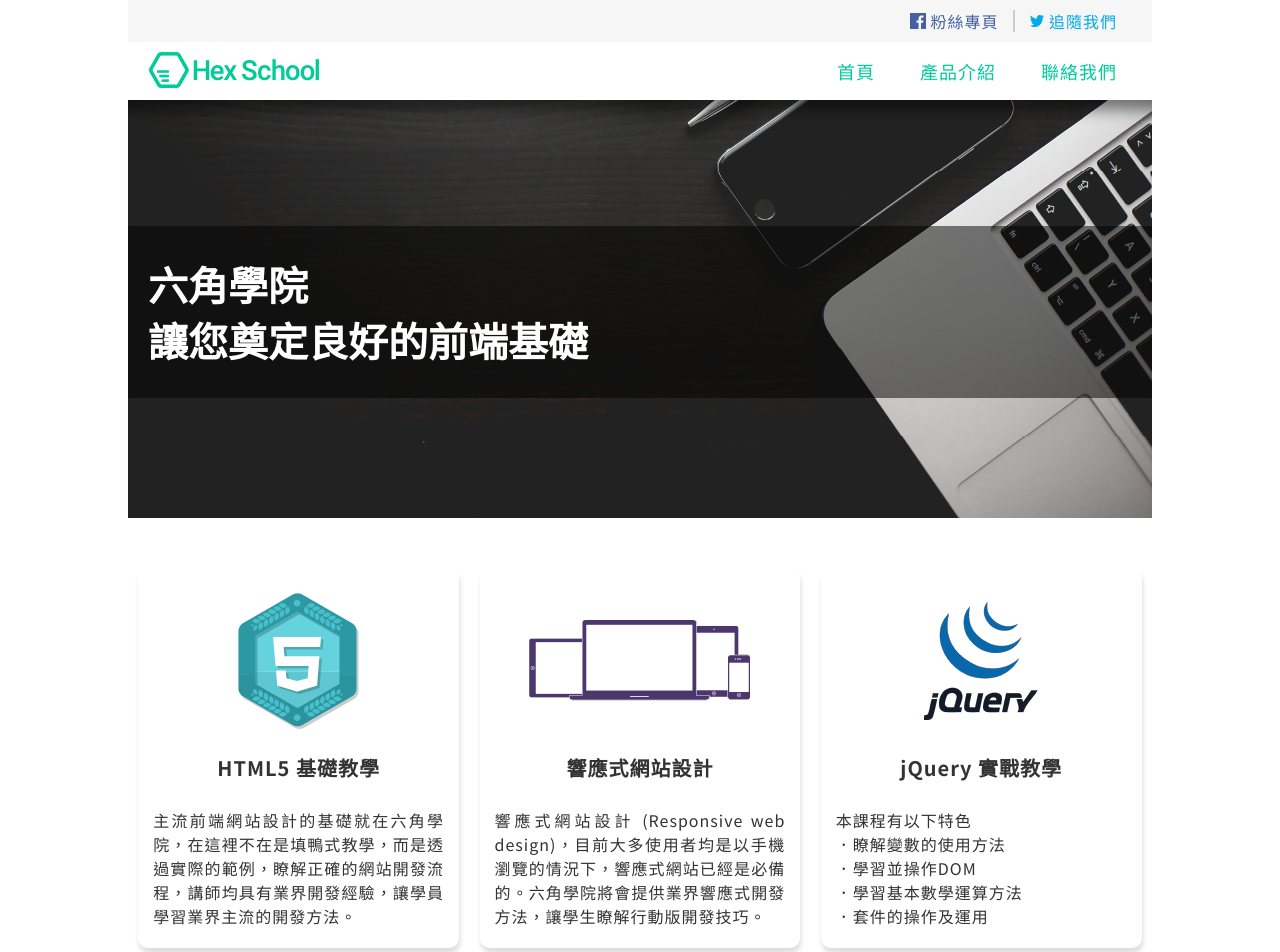
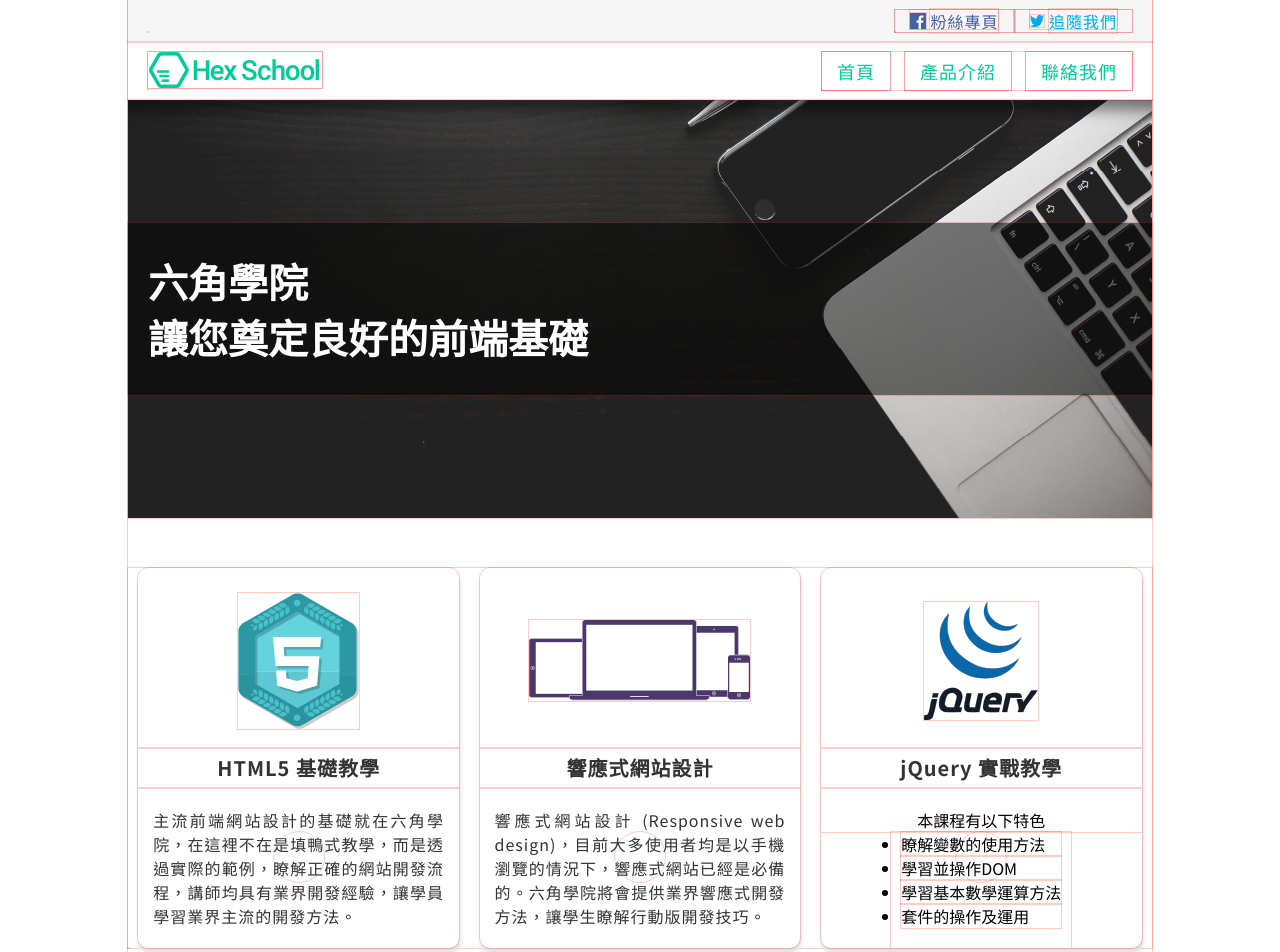
Before and after one commit to tingminitime/HTML-CSS-FinalProject, a plain HTML site: page index.html in a window 1280 px wide. Shown: the top 952 px of the page. Drawn offline with Linux system fonts and the light colour scheme; files whose address does not match are found by name.

Commit message:
fix according to TA's suggest

```diff
--- a/index.html
+++ b/index.html
@@ -46,8 +46,7 @@
         <div class="header">
             <h2 class="bannerText">六角學院<br>讓您奠定良好的前端基礎</h2>
         </div>
-        <div class="courses">
-            <ul class="clearfix">
+        <ul class="courses clearfix">
             <li>
                 <a href="javascript:;" target="_blank">
                     <div class="coursesImg">
@@ -72,11 +71,16 @@
                         <img src="img/jQuery.png" alt="jQuery實戰教學" ondragstart="return false">
                     </div>
                     <h3>jQuery 實戰教學</h3>
-                        <p>本課程有以下特色<br/>．瞭解變數的使用方法<br/>．學習並操作DOM<br/>．學習基本數學運算方法<br/>．套件的操作及運用</p>
+                    <h4>本課程有以下特色</h4>
+                    <ul>
+                        <li>瞭解變數的使用方法</li>
+                        <li>學習並操作DOM</li>
+                        <li>學習基本數學運算方法</li>
+                        <li>套件的操作及運用</li>
+                    </ul>
                 </a>
             </li>
         </ul>
-        </div>
         <div class="comparsion">
             <h2>線上及實體課程的差異</h2>
             <table>
@@ -130,7 +134,7 @@
         </div>
         <div class="contactInfo clearfix">
             <h2>對我們的課程有興趣嗎?<br>歡迎留下您的資料</h2>
-            <form action="index.html">
+            <form class="clearfix" action="index.html">
                 <textarea name="message" id="" cols="30" rows="10" placeholder="歡迎留言給我們"></textarea>
                 <div class="inputInfo">
                     <label for="inputName">姓名</label>
--- a/style/all.sass
+++ b/style/all.sass
@@ -1,15 +1,16 @@
 // ------ reset in html link ------
+@import 'reset.css'
 
 // ------ basic setting ------
 @import url('https://fonts.googleapis.com/css2?family=Noto+Sans+TC:wght@100;300;400;500;700;900&display=swap')
 
 *, *:before, *:after
     box-sizing: border-box
-    // outline: 1px solid rgba(red, .2)
+    outline: 1px solid rgba(red, .2)
 
 body
     font-family: 'Noto Sans TC', sans-serif
-    font-size: 16px
+
 a
     text-decoration: none
     color: #000
@@ -125,8 +126,10 @@ $twitterColor: #00aaec
 // ------ header ------
 .header
     background: url(../img/banner.png) no-repeat
-    line-height: 418px
+    height: 418px
     box-shadow: inset 0 25px 15px -15px rgba(#000, .5)
+    display: flex
+    align-items: center
 
 .header h2.bannerText
     color: #fff
@@ -140,7 +143,7 @@ $twitterColor: #00aaec
     background-color: rgba(#000, .5)
 
 // ------ courses ------
-.courses > ul > li
+.courses > li
     float: left
     position: relative
     width: 31.33%
@@ -163,37 +166,47 @@ $twitterColor: #00aaec
     &:hover
         transform: translate(-3px, -5px)
         box-shadow: 2px 6px 10px #ddd
-        h3, p
+        h3, h4, p, li
             color: #fff
-        p
+        h4, p, li
             font-weight: 500
         &:before
             width: 800px
             height: 800px
             background-color: rgba($hexColor, 1)
 
-    > a
-        display: block
-        position: relative
-        h3
-            font-size: 20px
-            font-weight: 700
-            letter-spacing: 1px
-            color: #333
-            text-align: center
-            padding: 10px 0
-        .coursesImg
-            line-height: 150px
-            padding: 15px 0
-            text-align: center
-            img
-                vertical-align: middle
-        p
-            color: #333
-            padding: 20px 15px
-            letter-spacing: 1px
-            line-height: 1.5
-            text-align: justify
+.courses a
+    display: block
+    position: relative
+    h3, h4, .coursesImg
+        text-align: center
+    h4, p, li
+        line-height: 1.5
+    h3
+        font-size: 20px
+        font-weight: 700
+        letter-spacing: 1px
+        color: #333
+        padding: 10px 0
+    .coursesImg
+        line-height: 150px
+        padding: 15px 0
+    img
+        vertical-align: middle
+    p
+        color: #333
+        padding: 20px 15px
+        letter-spacing: 1px
+        text-align: justify
+    h4
+        padding-top: 20px
+    ul
+        list-style-type: disc
+        width: 180px
+        margin: 0 auto
+        padding: 0px 10px 20px 0
+    li
+        margin-left: 10px
 
 // ------ comparsion ------
 .comparsion > h2
@@ -252,7 +265,6 @@ $twitterColor: #00aaec
         padding: 10px
         resize: none
         font-size: 18px
-        font-weight: 700
         border: none
         border-radius: 10px
         outline: none
@@ -273,14 +285,12 @@ $twitterColor: #00aaec
             width: 100%
             padding: 8px 10px
             font-size: 18px
-            font-weight: 700
             border: none
             outline: none
             border-radius: 5px
         input[type="submit"]
             float: right
             font-size: 20px
-            font-weight: 700
             color: $hexColor
             letter-spacing: 2px
             background: #fff
@@ -293,6 +303,7 @@ $twitterColor: #00aaec
                 transform: scale(1.1)
 
     textarea, input
+        font-weight: 700
         box-shadow: 3px 5px 5px rgba(#000, .2)
         transition: .2s
         &:hover
@@ -303,6 +314,9 @@ $twitterColor: #00aaec
         color: #ccc
 
 // ------ footer ------
+.footer
+    h2, img, li a, li span
+        display: inline-block
 .footer > a
     float: left
     display: block
@@ -310,19 +324,15 @@ $twitterColor: #00aaec
         text-indent: 101%
         white-space: nowrap
         overflow: hidden
-        display: inline-block
         width: 0
     > img
-        display: inline-block
         vertical-align: middle
 
 .footer > ul
     float: right
     > li a
-        display: inline-block
         width: 100%
     > li span
-        display: inline-block
         line-height: 1.5
         letter-spacing: 1px
         width: 90px
@@ -330,3 +340,5 @@ $twitterColor: #00aaec
         &:last-of-type
             width: auto
             color: #e55995
+            &:hover
+                color: darken(#e55995, 20)
```
Also changed, not shown: style/all.css. Lines whose indentation alone changed are shown as unchanged.
